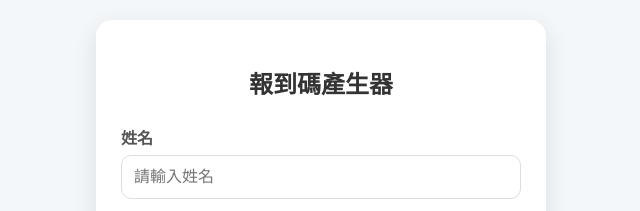
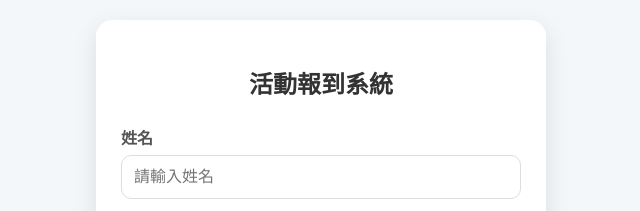
Before and after one commit to james168tocin/check-in, a plain HTML site: page index.html in a window 1280 px wide. Shown: the top 211 px of the page, 319-959 px from the left. Drawn offline with Linux system fonts and the light colour scheme.

Commit message:
Update index.html

```diff
--- a/index.html
+++ b/index.html
@@ -33,7 +33,7 @@
 <body>
 
 <div class="container">
-    <h2>報到碼產生器</h2>
+    <h2>活動報到系統</h2>
 
     <div class="form-group">
         <label>姓名</label>
@@ -104,7 +104,7 @@
         const finalString = name + year + month + todayStr;
 
         // 顯示內容
-        document.getElementById('codeString').innerText = "報到內容：" + finalString;
+        //document.getElementById('codeString').innerText = "報到內容：" + finalString;
         document.getElementById('qrcode-area').style.display = 'flex';
 
         // 使用 QRious 產生 QR Code
```
